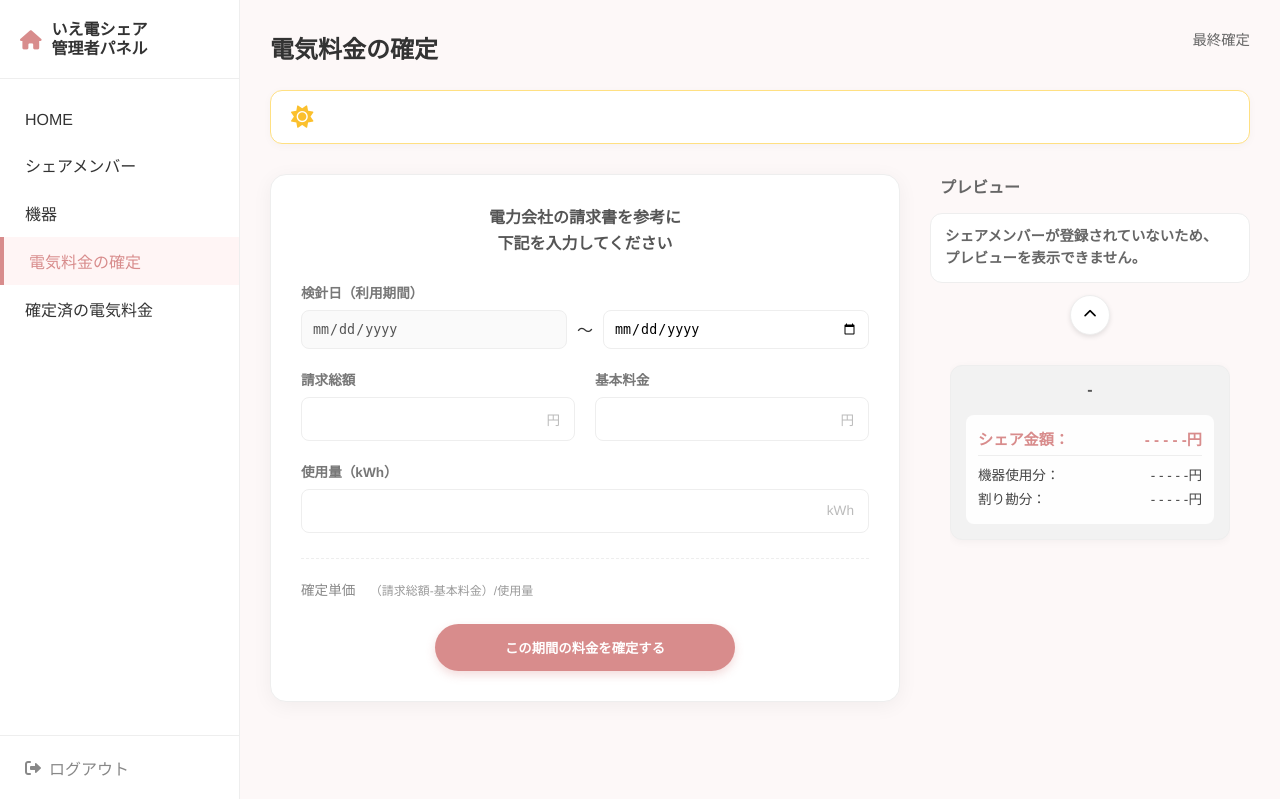
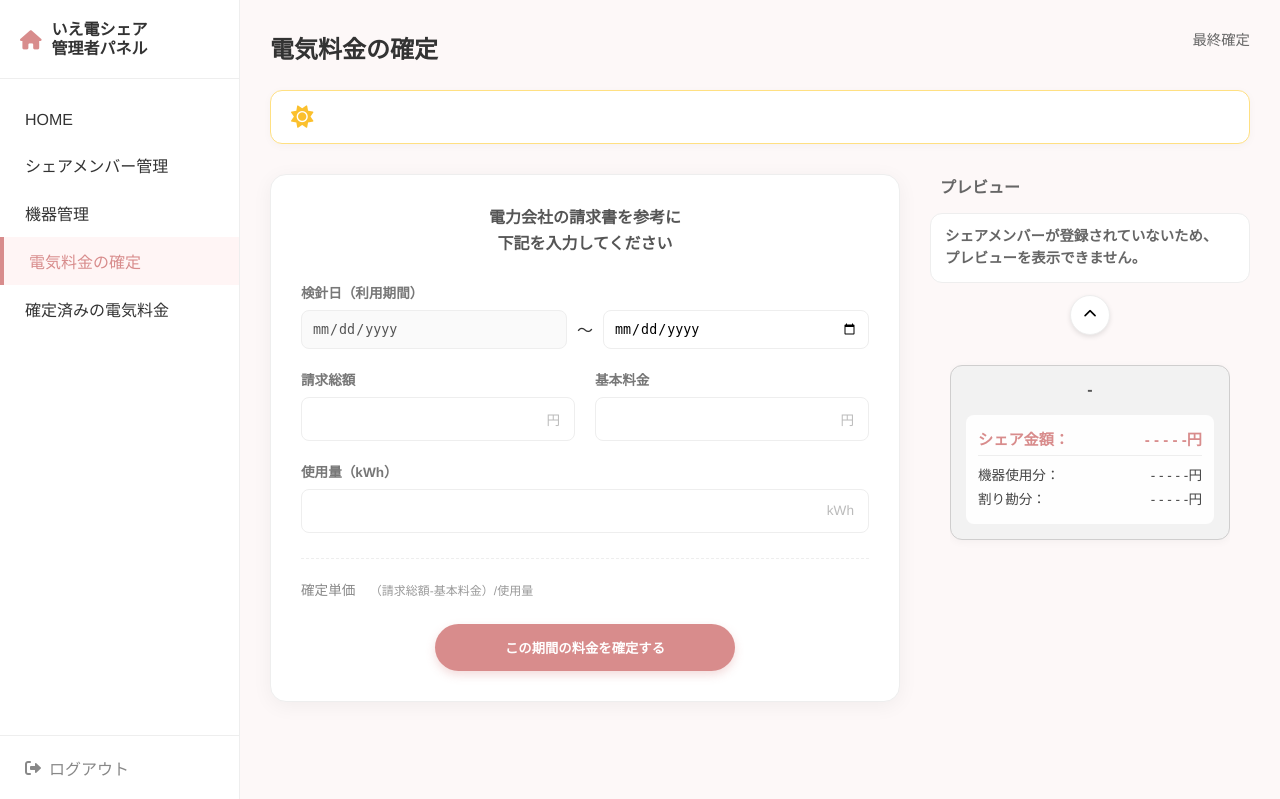
Before and after one commit to kubota-a/family-electricity-cost-share, a Python web app: template templates/admin_bill_confirm.html in a window 1280 px wide. Shown: the top 799 px of the page. Run offline with Jinja, Linux system fonts and the light colour scheme; the template is opened without the code that fills it, so the values that code supplies are empty.

Commit message:
style: 管理者側UIの文言・カードデザインの軽微な修正

```diff
--- a/templates/admin_bill_confirm.html
+++ b/templates/admin_bill_confirm.html
@@ -103,7 +103,7 @@
         .carousel-track { display: flex; flex-direction: column; gap: 15px; overflow-y: auto; scroll-snap-type: y mandatory; scrollbar-width: none; padding: 10px 0; height: 100%; width: 280px; }
         .carousel-track::-webkit-scrollbar { display: none; }
 
-        .preview-card { min-height: 160px; width: 100%; border-radius: 12px; border: 1px solid var(--border-color); padding: 15px; scroll-snap-align: start; box-shadow: 0 2px 8px rgba(0,0,0,0.04); flex-shrink: 0; }
+        .preview-card { min-height: 160px; width: 100%; border-radius: 12px; border: 1px solid rgba(207, 206, 206, 1); padding: 15px; scroll-snap-align: start; box-shadow: 0 2px 8px rgba(0,0,0,0.04); flex-shrink: 0; }
         .preview-card h3 { font-size: 1rem; padding-bottom: 8px; margin-bottom: 8px; text-align: center; color: #555; }
 
         .price-details-box { background: rgba(255, 255, 255, 0.9); border-radius: 8px; padding: 12px; }
@@ -229,10 +229,10 @@
         </a>
         <nav class="nav-menu">
             <a href="{{ url_for('index') }}" class="nav-item">HOME</a>
-            <a href="{{ url_for('admin_users') }}" class="nav-item">シェアメンバー</a>
-            <a href="{{ url_for('admin_devices') }}" class="nav-item">機器</a>
+            <a href="{{ url_for('admin_users') }}" class="nav-item">シェアメンバー管理</a>
+            <a href="{{ url_for('admin_devices') }}" class="nav-item">機器管理</a>
             <a href="{{ url_for('admin_bill_confirm') }}" class="nav-item active">電気料金の確定</a>
-            <a href="{{ url_for('admin_bills') }}" class="nav-item">確定済の電気料金</a>
+            <a href="{{ url_for('admin_bills') }}" class="nav-item">確定済みの電気料金</a>
         </nav>
         <form action="{{ url_for('logout') }}" method="post">
             <input type="hidden" name="csrf_token" value="{{ csrf_token() }}">
--- a/templates/admin_devices.html
+++ b/templates/admin_devices.html
@@ -265,10 +265,10 @@
         </a>
         <nav class="nav-menu">
             <a href="{{ url_for('admin_top') }}" class="nav-item">HOME</a>
-            <a href="{{ url_for('admin_users') }}" class="nav-item">シェアメンバー</a>
-            <a href="{{ url_for('admin_devices') }}" class="nav-item active">機器</a>
+            <a href="{{ url_for('admin_users') }}" class="nav-item">シェアメンバー管理</a>
+            <a href="{{ url_for('admin_devices') }}" class="nav-item active">機器管理</a>
             <a href="{{ url_for('admin_bill_confirm') }}" class="nav-item">電気料金の確定</a>
-            <a href="{{ url_for('admin_bills') }}" class="nav-item">確定済の電気料金</a>
+            <a href="{{ url_for('admin_bills') }}" class="nav-item">確定済みの電気料金</a>
         </nav>
         <form action="{{ url_for('logout') }}" method="post">
             <input type="hidden" name="csrf_token" value="{{ csrf_token() }}">
--- a/templates/admin_users.html
+++ b/templates/admin_users.html
@@ -290,10 +290,10 @@
         </a>
         <nav class="nav-menu">
             <a href="{{ url_for('admin_top') }}" class="nav-item">HOME</a>
-            <a href="{{ url_for('admin_users') }}" class="nav-item active">シェアメンバー</a>
-            <a href="{{ url_for('admin_devices') }}" class="nav-item">機器</a>
+            <a href="{{ url_for('admin_users') }}" class="nav-item active">シェアメンバー管理</a>
+            <a href="{{ url_for('admin_devices') }}" class="nav-item">機器管理</a>
             <a href="{{ url_for('admin_bill_confirm') }}" class="nav-item">電気料金の確定</a>
-            <a href="{{ url_for('admin_bills') }}" class="nav-item">確定済の電気料金</a>
+            <a href="{{ url_for('admin_bills') }}" class="nav-item">確定済みの電気料金</a>
         </nav>
         <form action="{{ url_for('logout') }}" method="post">
             <input type="hidden" name="csrf_token" value="{{ csrf_token() }}">
```
Also changed, not shown: templates/admin_bills.html (+5 -5 lines), templates/admin_top.html (+4 -4 lines), 1 other file.
